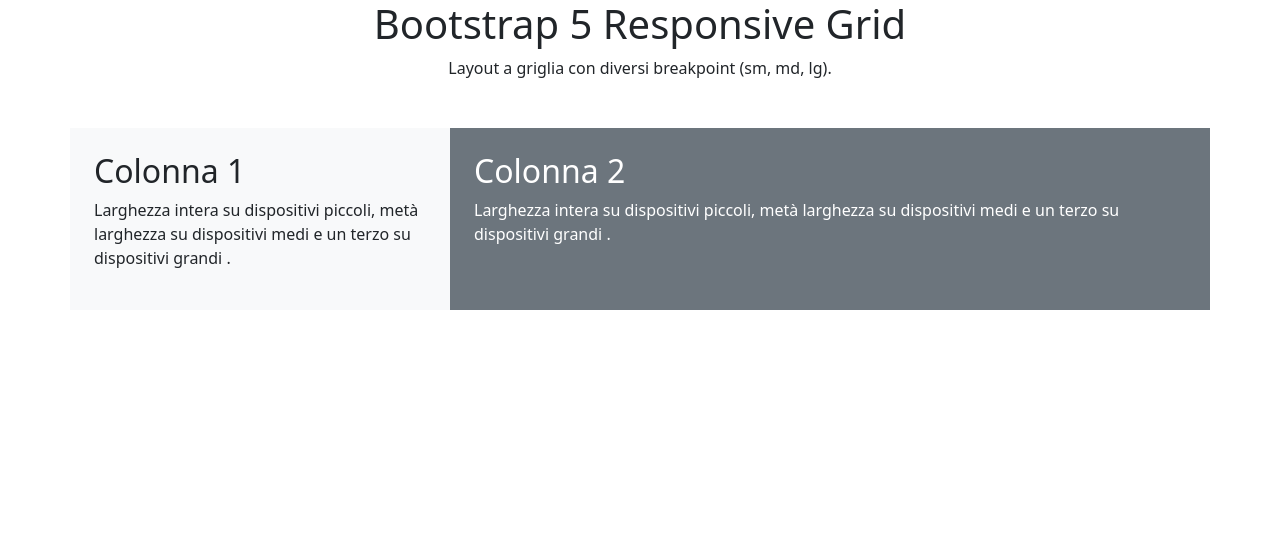
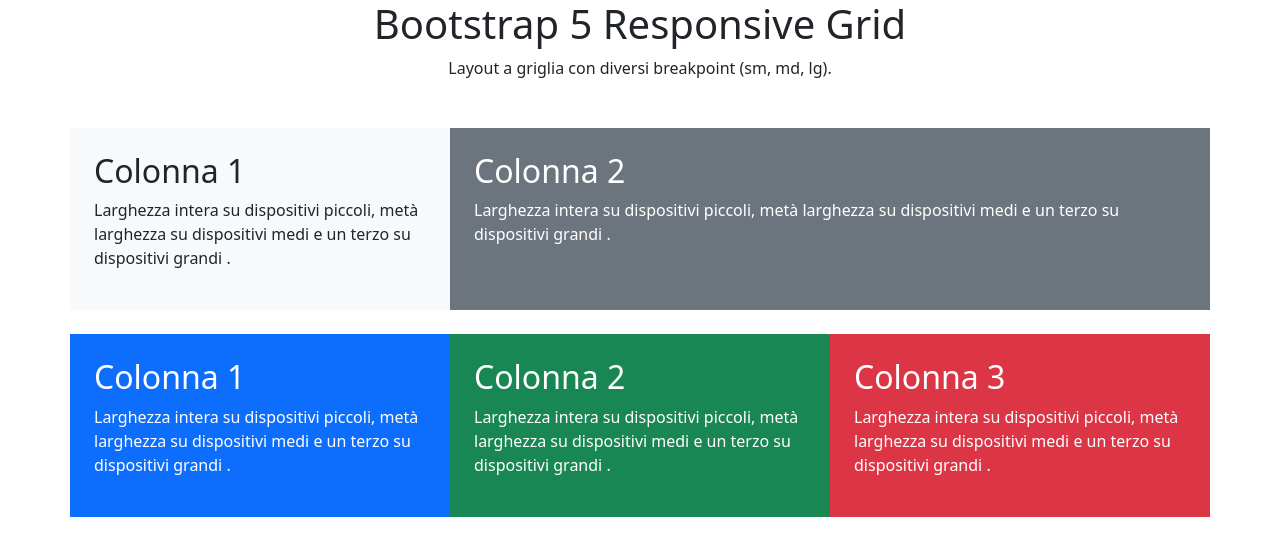
Before and after one commit to vincenzobozzanca/Bootstrap-Grid-Layout, a plain HTML site: page index.html in a window 1280 px wide. Drawn offline with nearby package versions, Linux system fonts and the light colour scheme.

Commit message:
blocco 2

```diff
--- a/index.html
+++ b/index.html
@@ -41,6 +41,28 @@
 			</div>
 		</div>
 
+		<div class="container mt-4 text-white">
+			<div class="row">
+				<div class="col-lg-4 bg-primary p-4 col-md-4  col-6">
+					<h2>Colonna 1</h2>
+					<p>
+						Larghezza intera su dispositivi piccoli, metà larghezza su dispositivi medi e un terzo su dispositivi grandi .
+					</p>
+				</div>
+				<div class="col-lg-4 bg-success p-4 col-md-4  col-6">
+					<h2>Colonna 2</h2>
+					<p>
+						Larghezza intera su dispositivi piccoli, metà larghezza su dispositivi medi e un terzo su dispositivi grandi .
+					</p>
+				</div>
+				<div class="col-lg-4 bg-danger p-4 col-md-4 ">
+					<h2>Colonna 3</h2>
+					<p>
+						Larghezza intera su dispositivi piccoli, metà larghezza su dispositivi medi e un terzo su dispositivi grandi .
+					</p>
+				</div>
+			</div>
+		</div>
 
     </body>
 </html>
```
